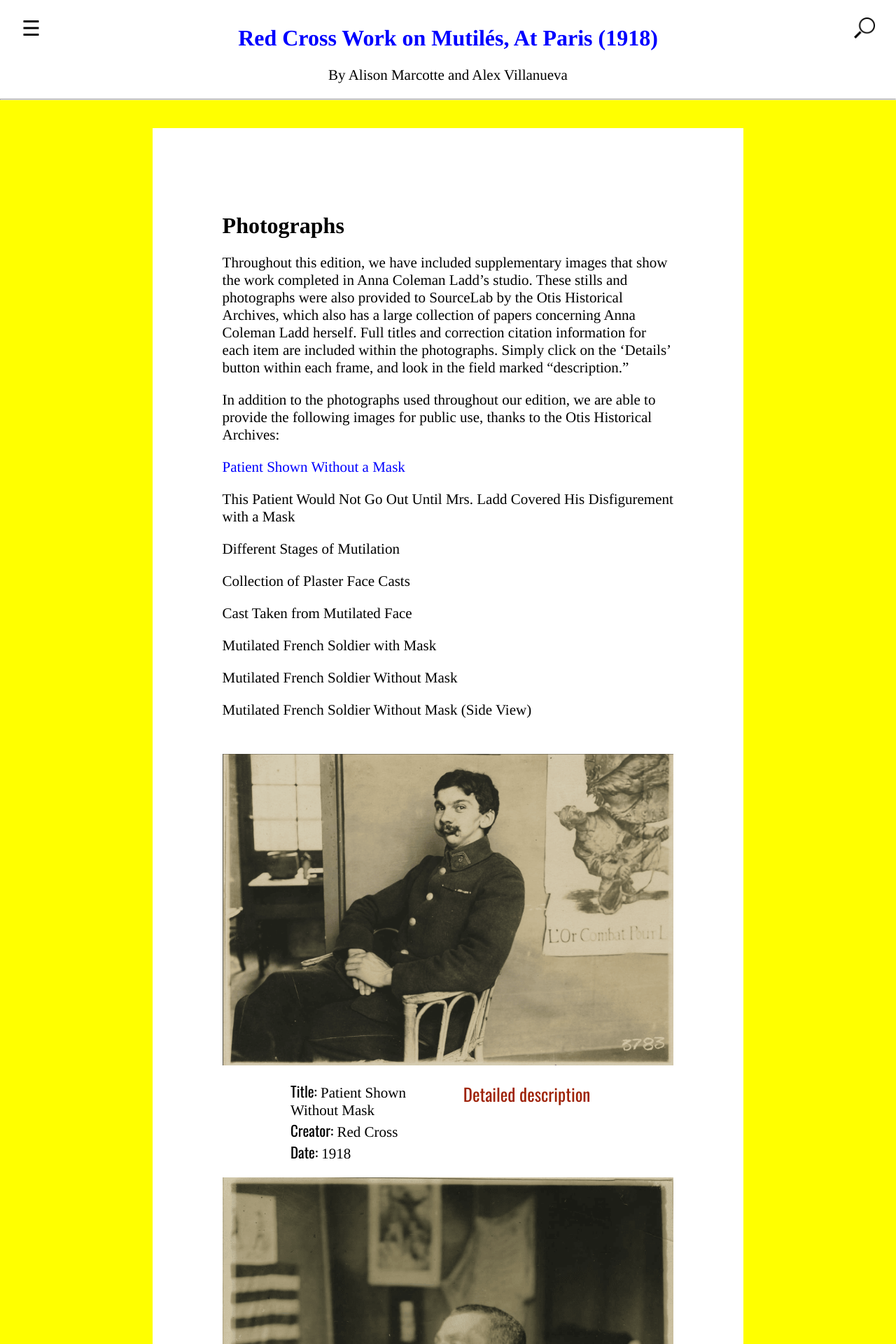
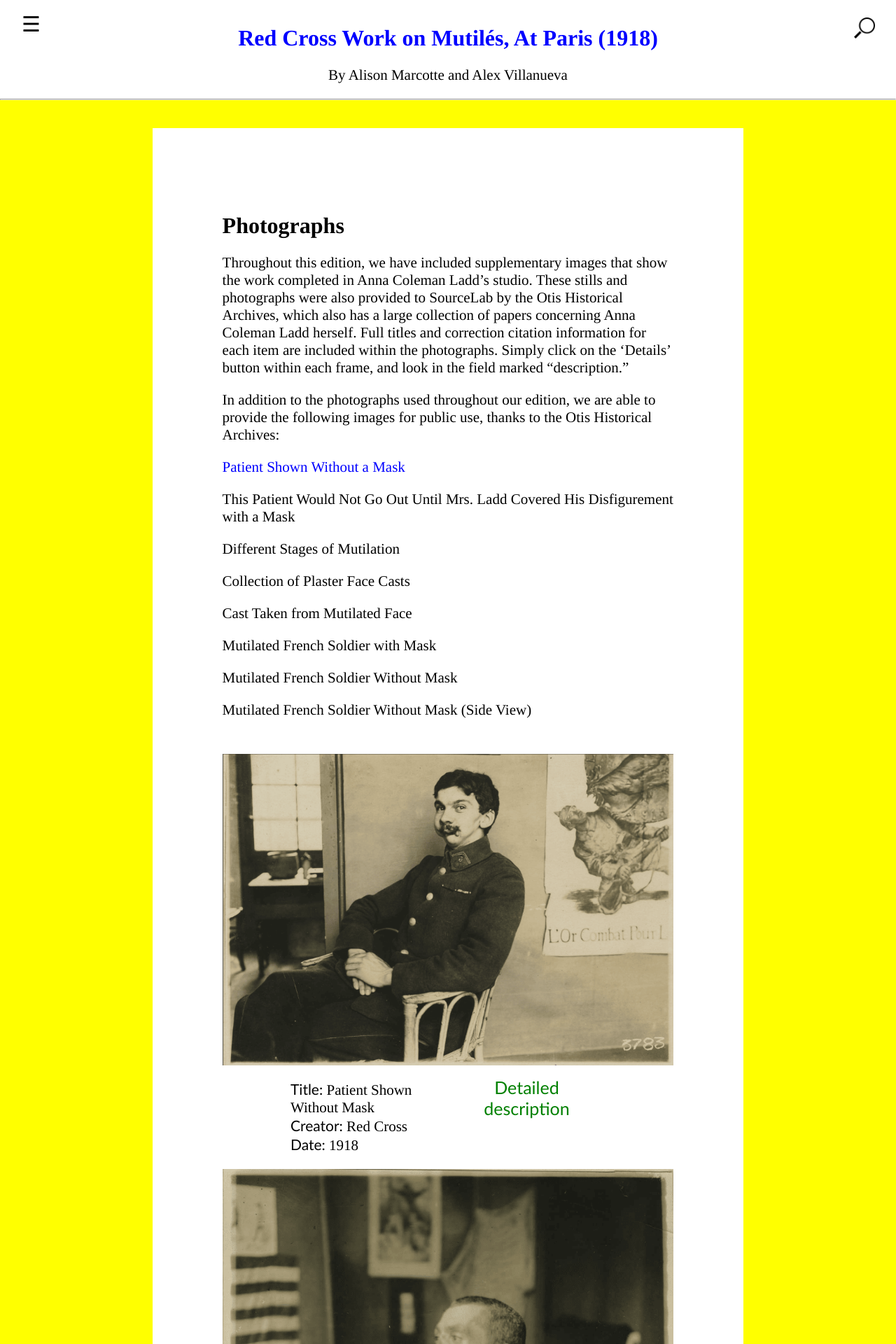
Before and after one commit to TonLeon/Mindoc_Original_Prototype, a Jekyll site: the page built from 007_photographs.md, in a window 1280 px wide. Shown: the top 1920 px of the page at 70% size. Built offline with Jekyll 4.4.1, drawn with Linux system fonts in a browser that asks for light colours.

Commit message:
Update main.scss

```diff
--- a/_sass/main.scss
+++ b/_sass/main.scss
@@ -21,6 +21,11 @@ h2.header_main{
 #btn {
   color:white; // to change the color of the button "Start with Intro"
   font-family: "Times"; // to change the font of the button "Start with Intro"
+}
+
+.description_btn{
+  font-family: "Calibri"; // to change the font of the description button
+  color: green; // to change the color of the description button
 }
 
 // Side navigation bar
@@ -55,9 +60,25 @@ h3{
 	font-family: "Monospaced"; // to change the font of the small headlines
 }
 
+span {
+  font-family: "Calibri"; // to change the font of the title/creator/date lines
+  font-weight: 400;
+}
+
 body, html {
 	background-color: Yellow; // to change the website background
 }
+
+#search {
+  border: 1px solid grey;
+  border-radius: 5px;
+  font-family: "Calibri"; // to change the font of the search
+  color:#9E2207;  // to change the color of the search
+  font-size: 21px;
+  width: 100%;
+  height: 50px;
+}
+
 
 
 // THE REST OF THE PARAMETERS THAT SHOULD NOT BE TOUCHED
@@ -172,15 +193,6 @@ button:hover {
   padding-right: 30px;
 }
 
-#search {
-  border: 1px solid grey;
-  border-radius: 5px;
-  font-family: "Oswald";
-  color:#9E2207;
-  font-size: 21px;
-  width: 100%;
-  height: 50px;
-}
 
 ::placeholder {
 
@@ -193,12 +205,6 @@ button:hover {
 
 
 // Content
-
-
-span {
-  font-family: "Oswald";
-  font-weight: 400;
-}
 
 .search_result{
   font-size: 24px;
@@ -284,11 +290,9 @@ img.page_image{
 // }
 
 .description_btn{
-  font-family: "Oswald";
   font-size: 25px;
   cursor: pointer;
   background-color: transparent;
-  color:#9E2207;
   display: block;
   margin-left: auto;
   margin-right: auto;
```
